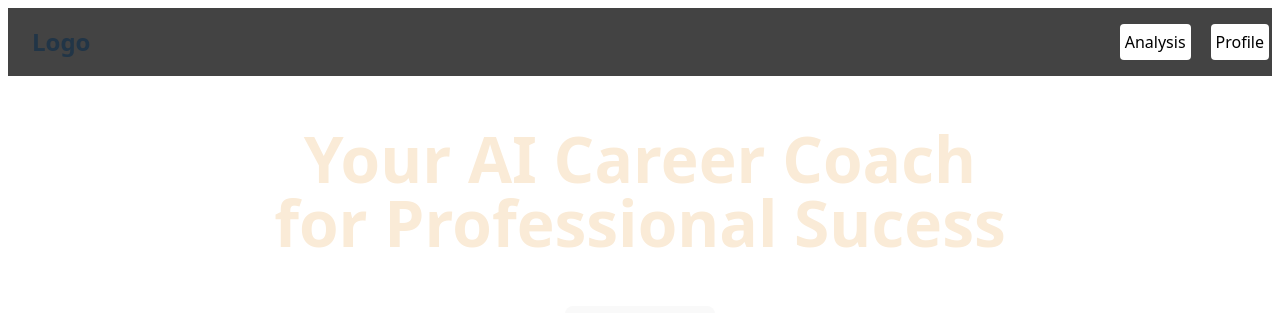
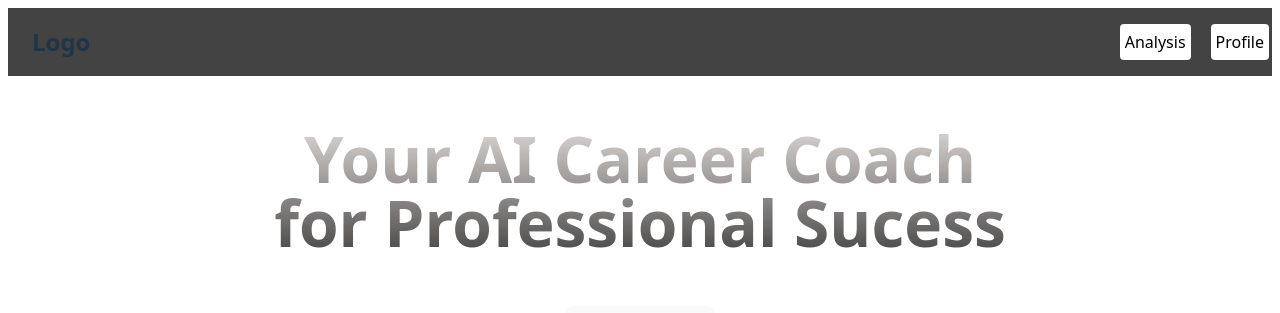
Before and after one commit to Banshal-Yadav/careerGuide, a React (Vite) app: page / in a window 1280 px wide. Shown: the top 313 px of the page. Built offline with nearby package versions, Linux system fonts and the light colour scheme.

Commit message:
add: added gradient color in title

```diff
--- a/src/pgTitle.css
+++ b/src/pgTitle.css
@@ -3,4 +3,11 @@
     line-height: 4rem;
     padding: 0.5rem;
     color: antiquewhite;
+    font-weight: bold;
+    background: linear-gradient(to bottom, #e4dfdd, #403f3e);
+    -webkit-background-clip: text;
+    -webkit-text-fill-color: transparent;
+    background-clip: text;
+    color: transparent;
+
 }
```
